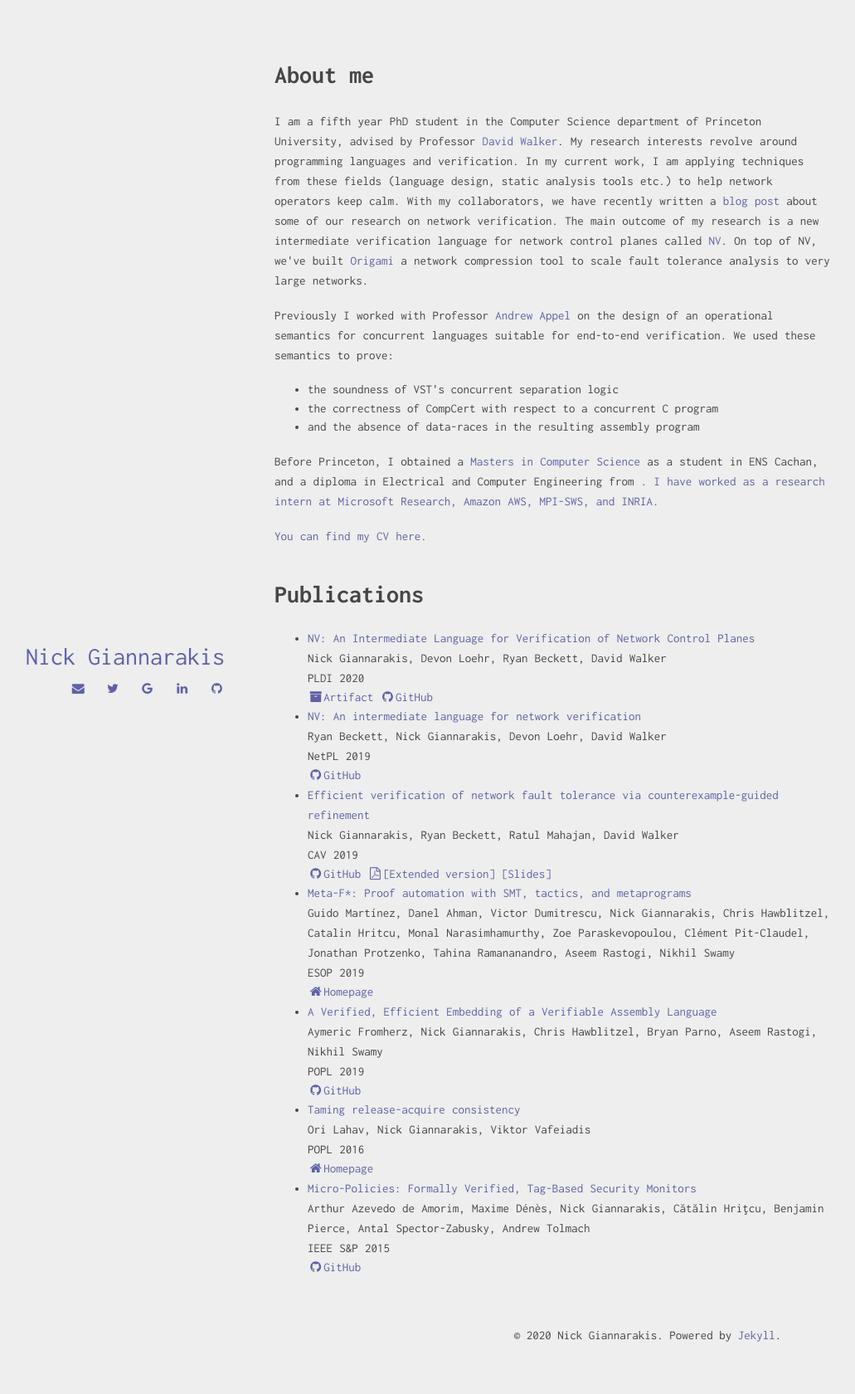
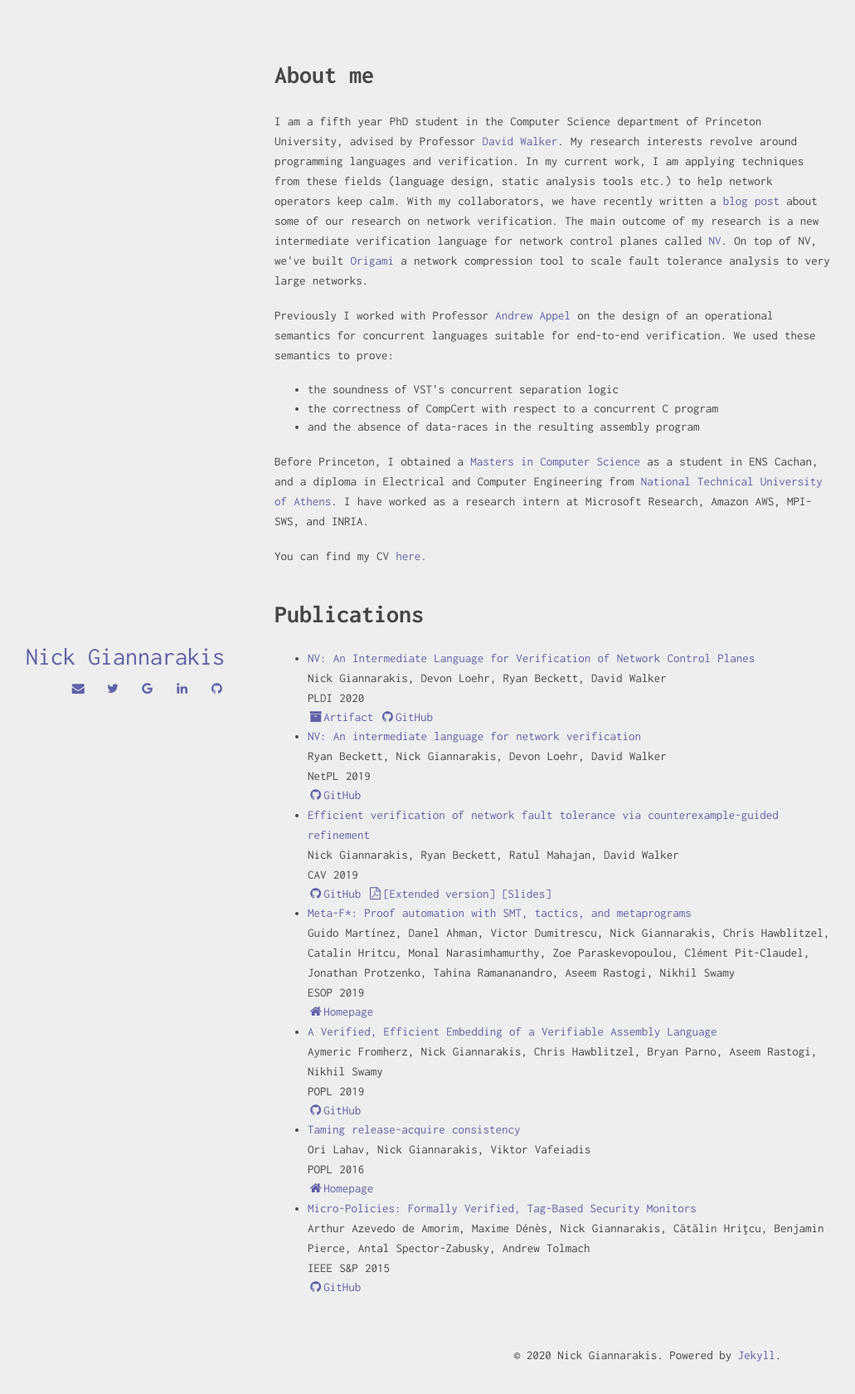
Before and after one commit to nickgian/nickgian.github.io, a Jekyll site: the page built from index.html, in a window 1280 px wide. Shown: the top 1680 px of the page at 83% size, without its empty margins (19-1050 px from the left). Built offline with Jekyll 4.4.1, drawn with Linux system fonts in a browser that asks for light colours.

Commit message:
Update about.html

```diff
--- a/_includes/sections/about.html
+++ b/_includes/sections/about.html
@@ -29,7 +29,7 @@
     </p>
 
    <p> Before Princeton, I obtained a <a href="https://wikimpri.dptinfo.ens-cachan.fr/doku.php?id=start">Masters in Computer Science</a>
-       as a student in ENS Cachan, and a diploma in Electrical and Computer Engineering from <a href="https://www.ece.ntua.gr"><National Technical University of Athens</a>.
+       as a student in ENS Cachan, and a diploma in Electrical and Computer Engineering from <a href="https://www.ece.ntua.gr">National Technical University of Athens</a>.
 	   I have worked as a research intern at Microsoft Research, Amazon AWS, MPI-SWS, and INRIA.</p>
 
     <p>You can find my CV <a href="cv.pdf"> here.</a></p>
```
